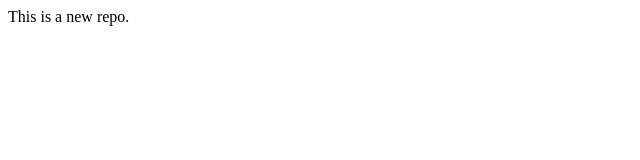
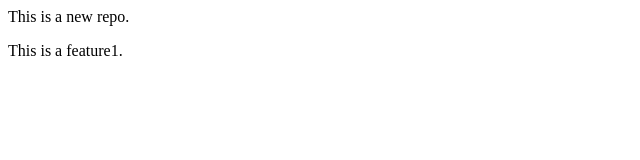
Before and after one commit to btwiamsujal/localrepo, a plain HTML site: page Index.html in a window 1280 px wide. Shown: the full height of the page, 0-640 px from the left. Drawn offline with Linux system fonts and the light colour scheme.

Commit message:
Feature1 added

```diff
--- a/Index.html
+++ b/Index.html
@@ -1,3 +1,6 @@
 <p>
     This is a new repo.
 </p>
+<p>
+    This is a feature1.
+</p>
```
